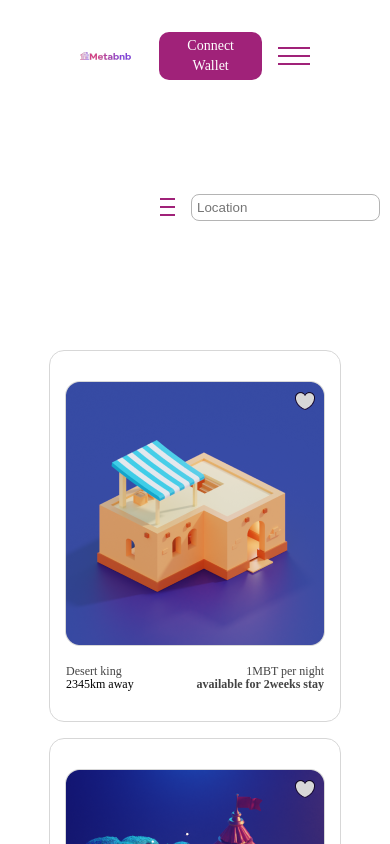
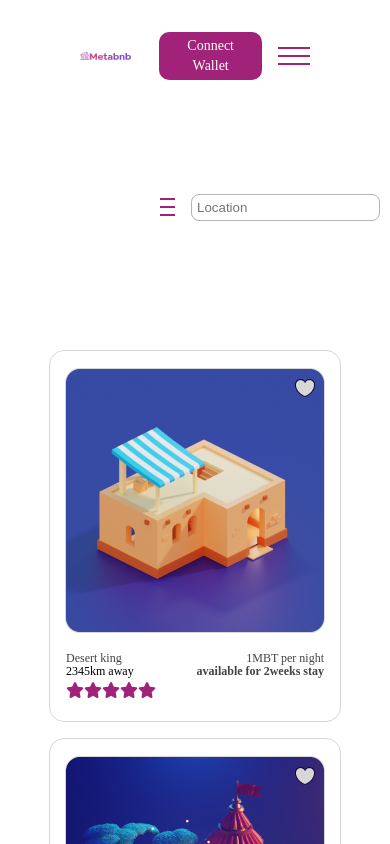
Before and after one commit to Petsamuel/metaBnb, a React (Create React App) app: page /shop in a window 390 px wide. Shown: the top 844 px of the page. Built offline with nearby package versions, Linux system fonts and the light colour scheme; a web font is replaced by a local one.

Commit message:
fix: responsiveness

```diff
--- a/src/components/Cardui.js
+++ b/src/components/Cardui.js
@@ -1,6 +1,5 @@
 import Data from "./dataui";
-// import { FontAwesomeIcon } from "@fortawesome/react-fontawesome";
-// import { faStar } from "@fortawesome/free-solid-svg-icons";
+
 import React from "react";
 import RatingStar from "./Stars"
 
--- a/src/components/categories.js
+++ b/src/components/categories.js
@@ -1,5 +1,6 @@
 import React from 'react'
 import Data from "./dataui"
+import RatingStar from "./Stars"
 
 
 function Categories() {
@@ -49,6 +50,9 @@ function Categories() {
                                         <div className='card-duration'>{card.Duration}</div>
                                         <div className="card-place">{card.place}</div>
                                     </div>
+                                    <div className="starsLayout details-2">
+                                    <RatingStar />
+                                </div>
                                 </div>
                             </div>
                         ))
--- a/src/pages/location.js
+++ b/src/pages/location.js
@@ -4,11 +4,11 @@ import Footer from '../components/Footer';
 import Categories from '../components/categories';
 
 function Location() {
+
     return (
         <>
             <header>
                 <Header/>
-
             </header>
             <div>
                 <Categories/>
```
